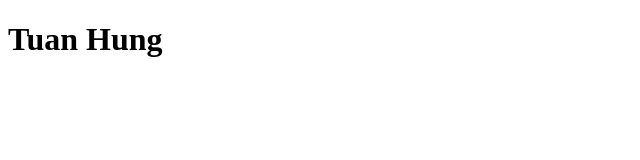
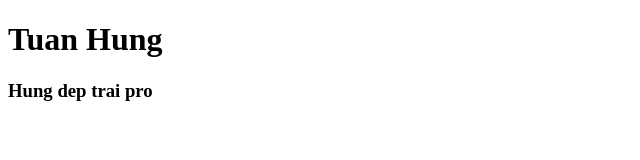
Before and after one commit to seze2201/C4EJS110---LeTuanHung, a plain HTML site: page index.html in a window 1280 px wide. Shown: the whole page, without its empty margins (0-640 px from the left). Drawn offline with Linux system fonts and the light colour scheme.

Commit message:
commit 2

```diff
--- a/index.html
+++ b/index.html
@@ -8,6 +8,7 @@
 </head>
 <body>
     <h1>Tuan Hung</h1>
+    <h3>Hung dep trai pro</h3>
 
 </body>
 </html>
```
